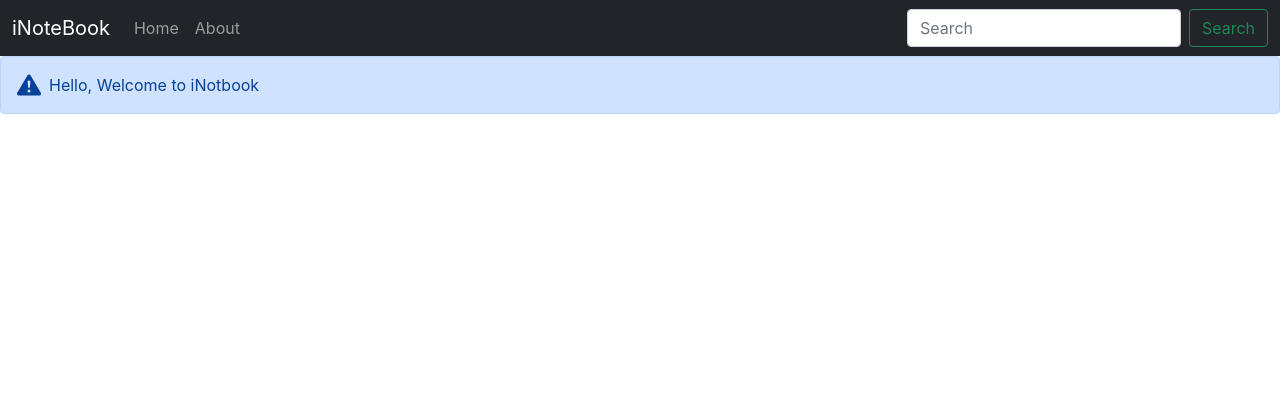
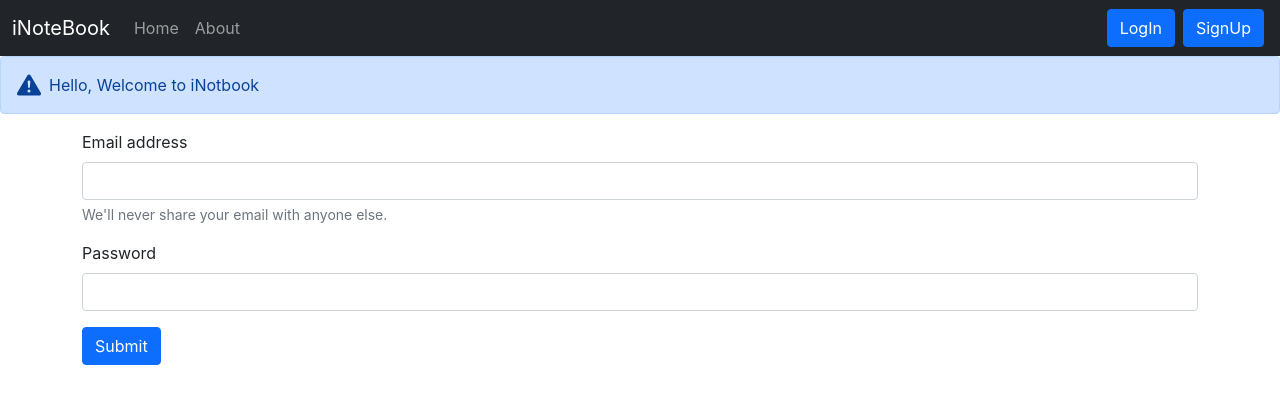
Before and after one commit to Mukeshparmar04/inotbook, a React (Create React App) app: page /login in a window 1280 px wide. Shown: the top 404 px of the page. Built offline with nearby package versions, Linux system fonts and the light colour scheme.

Commit message:
login page added

```diff
--- a/src/App.js
+++ b/src/App.js
@@ -5,7 +5,8 @@
 import NoteState from "./context/notes/NoteState";
 import { BrowserRouter as Router, Routes, Route } from "react-router-dom";
 import Alert from "./components/Alert";
-
+import Login from "./components/Login";
+import Signup from "./components/Signup";
 function App() {
   return (
     <>
@@ -17,6 +18,8 @@
             <Routes>
               <Route exact path="/" element={<Home />} />
               <Route exact path="/about" element={<About />} />
+              <Route exact path="/login" element={<Login />} />
+              <Route exact path="/signup" element={<Signup />} />
             </Routes>
           </div>
         </Router>
--- /dev/null
+++ b/src/components/Login.js
@@ -0,0 +1,52 @@
+import React, { useState } from 'react'
+import { useNavigate } from 'react-router-dom';
+
+
+const Login = () => {
+  const [credentials, setCredentials] = useState({email: "", password: ""})
+  const navigate = useNavigate();
+
+    const handleSubmit = async (e)=>{
+        e.preventDefault();
+        const response = await fetch("http://localhost:5000/api/auth/login",{
+            method: "POST",
+            headers: {
+                'Content-Type': 'application/json'
+            },
+            body:JSON.stringify({email: credentials.email, password: credentials.password})
+        });
+        const json = await response.json();
+        console.log(json);
+        if(json.success){
+          // save the auth token and redirect
+          localStorage.setItem('token', json.authtoken);
+          navigate('/');
+        }
+        else{
+          alert("Invalid Credentials");
+        }
+    }
+
+    const onChange = (e)=>{
+      setCredentials({...credentials, [e.target.name]: e.target.value});
+    }
+
+  return (
+    <div>
+      <form onSubmit={handleSubmit}>
+        <div className="mb-3">
+            <label htmlFor="email" className="form-label">Email address</label>
+            <input type="email" className="form-control" value={credentials.email} id="email" name='email'  onChange={onChange} aria-describedby="emailHelp"/>
+            <div id="emailHelp" className="form-text">We'll never share your email with anyone else.</div>
+        </div>
+        <div className="mb-3">
+            <label htmlFor="password" className="form-label">Password</label>
+            <input type="password" className="form-control" value={credentials.password} name='password' id="password" onChange={onChange}/>
+        </div>
+        <button type="submit" className="btn btn-primary">Submit</button>
+        </form>
+    </div>
+  )
+}
+
+export default Login
--- a/src/components/Navbar.js
+++ b/src/components/Navbar.js
@@ -22,8 +22,9 @@
             </li>
           </ul>
           <form className="d-flex">
-            <input className="form-control me-2" type="search" placeholder="Search" aria-label="Search" />
-            <button className="btn btn-outline-success" type="submit">Search</button>
+            {/* <input className="form-control me-2" type="search" placeholder="Search" aria-label="Search" /> */}
+            <Link className="btn btn-primary mx-1" to="/login" role="button">LogIn</Link>
+            <Link className="btn btn-primary mx-1" to="signup" role="button">SignUp</Link>
           </form>
         </div>
       </div>
--- /dev/null
+++ b/src/components/Signup.js
@@ -0,0 +1,11 @@
+import React from 'react'
+
+const Signup = () => {
+  return (
+    <div>
+      I'm Signup!
+    </div>
+  )
+}
+
+export default Signup
```
Also changed, not shown: 1 other file (tests, documents, lock files or other folders).
